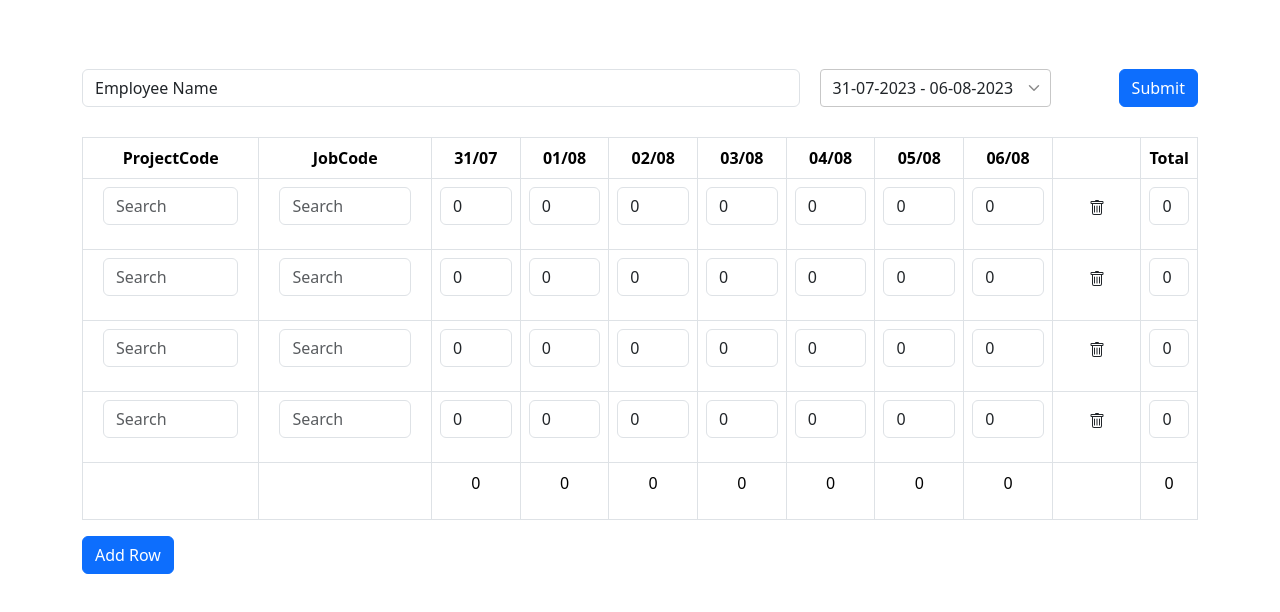
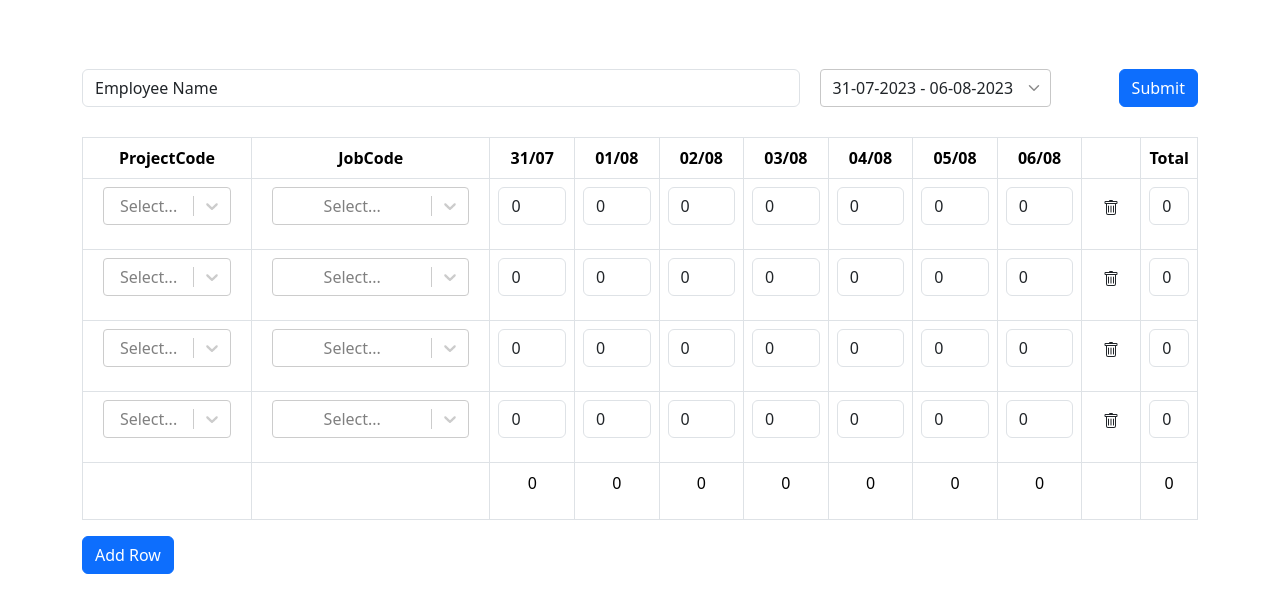
Before and after one commit to Jainu-baba/Timesheet-POC-Team-B, a React (Create React App) app: page /employee in a window 1280 px wide. Shown: the top 612 px of the page. Built offline with nearby package versions, Linux system fonts and the light colour scheme.

Commit message:
react search implemented

```diff
--- a/package.json
+++ b/package.json
@@ -15,12 +15,15 @@
     "@testing-library/jest-dom": "^5.17.0",
     "@testing-library/react": "^13.4.0",
     "@testing-library/user-event": "^13.5.0",
+    "boostrap": "^2.0.0",
+    "bootstrap": "^5.3.1",
     "react": "^18.2.0",
     "react-dom": "^18.2.0",
     "react-icons": "^4.10.1",
     "react-redux": "^8.1.2",
     "react-router-dom": "^6.15.0",
     "react-scripts": "5.0.1",
+    "react-select": "^5.7.4",
     "react-toastify": "^9.1.3",
     "web-vitals": "^2.1.4"
   },
--- a/src/Components/Employee/TimeSheetEntry.js
+++ b/src/Components/Employee/TimeSheetEntry.js
@@ -4,6 +4,7 @@ import { useState } from 'react';
 import DateRange from './DateRange.json';
 import projectData from "../../mock-data/project-codes.json";
 import jobData from "../../mock-data/job-codes.json";
+import Select from 'react-select';
 
 const TimeSheetEntry = () => {
 
@@ -40,7 +41,7 @@ const TimeSheetEntry = () => {
 
 
     const [projectCodes, setProjectCodes] = useState([]);
-
+    const [employeeName, setEmployeeName] = useState('');
     const [jobCodes, setJobCodes] = useState([]);
 
     useEffect(() => {
@@ -51,13 +52,13 @@ const TimeSheetEntry = () => {
         setJobCodes(jobData);
     }, []);
 
-    useEffect(() => {
-        console.log('timesheet updated:', timeSheetRows);
-    }, [timeSheetRows]);
+    const handleEmployee = (empName) => {
+        setEmployeeName(empName);
+        localStorage.setItem('employeeName', empName);
+        localStorage.setItem(empName, '');
+    }
 
-    useEffect(() => {
-        console.log('jobcodes:', jobCodes);
-    }, [jobCodes]);
+
     // const onTextChanged = (e,type) => {
     //     console.log('type',type);
     //     let suggestions = [];
@@ -176,7 +177,20 @@ const TimeSheetEntry = () => {
         rows[index][key] = value;
         setTimeSheetRows([...rows]);
     }
-    const changeTimeSheetData = async (key, index, value) => {
+    const handleProjectCode = (code, i, data ) => {
+
+timeSheetRows.map((obj, index) => {
+    if(index === i) {
+        obj[code] = data.value
+        return obj;
+    }
+
+}
+
+);
+console.log(timeSheetRows);
+    }
+    const changeTimeSheetData = async(key, index, value) => {
         console.log('key:', key, 'index:', index, 'value:', value);
         const rows = [...timeSheetRows];
         rows[index][key] = value;
@@ -226,34 +240,30 @@ const TimeSheetEntry = () => {
         // getAutoSuggestions('job',projectCode)
     }
 
-    // const getAutoSuggestions=(type,index,value)=>{
+    const submitData = () => {
 
-    //     console.log('getAutoSuggestions:',type,value);
-    //     let suggestions = [];
-    // if (type === 'project') {
-    //     if (value.length > 0) {
-    //         const regex = new RegExp(`^${value}`, 'i');
-    //         suggestions = projectCodes.map(ele =>ele.code).sort().filter(v => regex.test(v));
-    //     }
-    //     setText(value)
-    // }
-    //     if (type === 'job') {
-    //         if (value.length > 0) {
-    //             const regex = new RegExp(`^${value}`, 'i');
-    //             suggestions = jobCodes.map(ele => ele.projectCode===value && ele.jobCode).sort().filter(v => regex.test(v));
-    //         }
-    //         setjobText(value)
-    //     }
-    //     return suggestions;
-    //     // setSuggestions(suggestions);
-    // }
+        const empData = localStorage.getItem("empData");
+        console.log(JSON.parse(empData));
+        let oldData = localStorage.getItem('EmployeesData') ? JSON.parse(localStorage.getItem('EmployeesData')) : [];
+        oldData.push(empData);
+        localStorage.setItem('EmployeesData', JSON.stringify(oldData));
+       // handleClickOpen();
+        // setTimeout(() => {
+        //     handleClose();
+        // }, 2000);
+    }
 
     return (
         <>
             <div class="container mt-4">
                 <div class="employee-select">
-                    <select class="form-control employee-name">
-                        <option>Employee Name</option>
+                    <select class="form-control employee-name"  value={employeeName} onChange={(event) => handleEmployee(event.target.value)}>
+                    <option>Employee Name</option>
+                        <option>Bhargavi</option>
+                        <option>Karthik</option>
+                        <option>Ejaz</option>
+                        <option>Rakesh</option>
+                        <option>Jainu</option>
                     </select>
                     <div className='col-md-3'>
                         <select className='entry-selectbox' value={selectedDate} onChange={handleDropdownChange}>
@@ -264,7 +274,7 @@ const TimeSheetEntry = () => {
                             ))}
                         </select>
                     </div>
-                    <button class="btn btn-primary">Submit</button>
+                    <button class="btn btn-primary" onClick={submitData}>Submit</button>
                 </div>
 
                 <table class="table table-bordered text-center">
@@ -287,7 +297,14 @@ const TimeSheetEntry = () => {
                                         <div className="container">
                                             <div className="row justify-content-md-center">
                                                 <div className="col-md-12 input">
-                                                    <input value={row.projectCode} onChange={(e) => { changeTimeSheetData('projects', index, e.target.value) }} type="text" placeHolder="Search" class="form-control" />
+                                                <Select
+                                                   defaultValue={row.projectCode}
+                                                   options={projectData}
+                                                   onChange={(e) => handleProjectCode("projectCode",index, e)}
+                                                   />
+
+
+                                                    {/* <input value={row.projectCode} onChange={(e) => { changeTimeSheetData('projects', index, e.target.value) }} type="text" placeHolder="Search" class="form-control" /> */}
                                                 </div>
                                                 <div className="col-md-12 justify-content-md-center" id={`auto_suggestion_${index}`}>
                                                     {/* {renderSuggestions('project',index)} */}
@@ -306,11 +323,16 @@ const TimeSheetEntry = () => {
                                             </div>
                                         </div>
                                     </td>
-                                    <td className='col-md-2'>
+                                    <td className='col-md-3'>
                                         <div className="container">
                                             <div className="row justify-content-md-center">
                                                 <div className="col-md-12 input">
-                                                    <input value={row.jobCode} onChange={(e) => { changeTimeSheetData('projectCode', index, e.target.value) }} type="text" placeHolder="Search" class="form-control" />
+                                                <Select
+                                                   defaultValue={row.jobCode}
+                                                   options={jobCodes}
+                                                   onChange={(e) => handleProjectCode("jobCode",index, e)}
+                                                   />
+                                                    {/* <input value={row.jobCode} onChange={(e) => { changeTimeSheetData('projectCode', index, e.target.value) }} type="text" placeHolder="Search" class="form-control" /> */}
                                                 </div>
                                                 <div className="col-md-12 justify-content-md-center">
                                                     {/* {renderSuggestions('job')} */}
--- a/src/mock-data/job-codes.json
+++ b/src/mock-data/job-codes.json
@@ -1,142 +1,34 @@
 [
+    {
+        "id": 0,
+        "projectCode": "WFS_1101",
+        "jobCode":"Dev-Analysis",
+        "value": "Dev-Analysis",
+        "label": "Dev-Analysis"
+    },
     {
         "id": 1,
         "projectCode": "WFS_1101",
-        "jobCode":"Dev-Analysis"
+        "jobCode":"Dev-Implementation",
+        "value": "Dev-Implementation",
+        "label": "Dev-Implementation"
     },
     {
         "id": 2,
-        "projectCode": "WFS_1101",
-        "jobCode":"Dev-Implementation"
+        "projectCode": "WFS_1102",
+        "jobCode": "Dev-CodeReview",
+        "value": "Dev-CodeReview",
+        "label": "Dev-CodeReview"
     },
     {
         "id": 3,
-        "projectCode": "WFS_1102",
-        "jobCode": "Dev-CodeReview"
-    },
-    {
-        "id": 4,
         "projectCode": "WFS_1101",
-        "jobCode": "Dev-UnitTesting"
-
-
-    },
-    {
-        "id": 5,
-        "projectCode": "WFS_1101",
-        "jobCode": "Dev-CodeReview"
-
-
-    },
-    {
-        "id": 6,
-        "projectCode": "WFS_1102",
-        "jobCode": "Dev-Analysis"
-
-
-    },
-    {
-        "id": 7,
-        "projectCode": "WFS_1102",
-        "jobCode": "Dev-Implementation"
-
-
-    },
-    {
-        "id": 8,
-        "projectCode": "WFS_1103",
-        "jobCode":"Dev-Analysis"
-    },
-    {
-        "id": 9,
-        "projectCode": "WFS_1103",
-        "jobCode":"Dev-Implementation"
-    },
-    {
-        "id": 10,
-        "projectCode": "WFS_1103",
-        "jobCode": "Dev-UnitTesting"
-
-
-    },
-    {
-        "id": 11,
-        "projectCode": "WFS_1103",
-        "jobCode": "Dev-CodeReview"
-
-
-    },
-    {
-        "id": 12,
-        "projectCode": "WFS_1104",
-        "jobCode":"Dev-Analysis"
-    },
-    {
-        "id": 13,
-        "projectCode": "WFS_1104",
-        "jobCode":"Dev-Implementation"
-    },
-    {
-        "id": 14,
-        "projectCode": "WFS_1104",
-        "jobCode": "Dev-UnitTesting"
-
-
-    },
-    {
-        "id": 15,
-        "projectCode": "WFS_1104",
-        "jobCode": "Dev-CodeReview"
-
-
-    },
-    {
-        "id": 16,
-        "projectCode": "WFS_1105",
-        "jobCode":"Dev-Analysis"
-    },
-    {
-        "id": 17,
-        "projectCode": "WFS_1105",
-        "jobCode":"Dev-Implementation"
-    },
-    {
-        "id": 18,
-        "projectCode": "WFS_1105",
-        "jobCode": "Dev-UnitTesting"
-
-
-    },
-    {
-        "id": 19,
-        "projectCode": "WFS_1105",
-        "jobCode": "Dev-CodeReview"
-
-
-    },
-    {
-        "id": 20,
-        "projectCode": "WFS_1106",
-        "jobCode":"Dev-Analysis"
-    },
-    {
-        "id": 21,
-        "projectCode": "WFS_1106",
-        "jobCode":"Dev-Implementation"
-    },
-    {
-        "id": 22,
-        "projectCode": "WFS_1106",
-        "jobCode": "Dev-UnitTesting"
-
-
-    },
-    {
-        "id": 23,
-        "projectCode": "WFS_1106",
-        "jobCode": "Dev-CodeReview"
+        "jobCode": "Dev-UnitTesting",
+        "value": "Dev-UnitTesting",
+        "label": "Dev-UnitTesting"
 
 
     }
 
+
 ]
--- a/src/mock-data/project-codes.json
+++ b/src/mock-data/project-codes.json
@@ -1,26 +1,32 @@
 [
     {
+        "id": 0,
+        "value": "WFS_1101",
+        "label": "WFS_1101"
+    },
+    {
         "id": 1,
-        "code": "WFS_1101"
+        "value": "WFS_1102",
+        "label": "WFS_1102"
     },
     {
         "id": 2,
-        "code": "WFS_1102"
+        "value": "WFS_1103",
+        "label": "WFS_1103"
     },
     {
         "id": 3,
-        "code": "WFS_1103"
+        "value": "WFS_1104",
+        "label": "WFS_1104"
     },
     {
         "id": 4,
-        "code": "WFS_1104"
+        "value": "WFS_1105",
+        "label": "WFS_1105"
     },
     {
         "id": 5,
-        "code": "WFS_1105"
-    },
-    {
-        "id": 6,
-        "code": "WFS_1106"
+        "value": "WFS_1106",
+        "label": "WFS_1106"
     }
 ]
```
Also changed, not shown: 1 other file (tests, documents, lock files or other folders).
